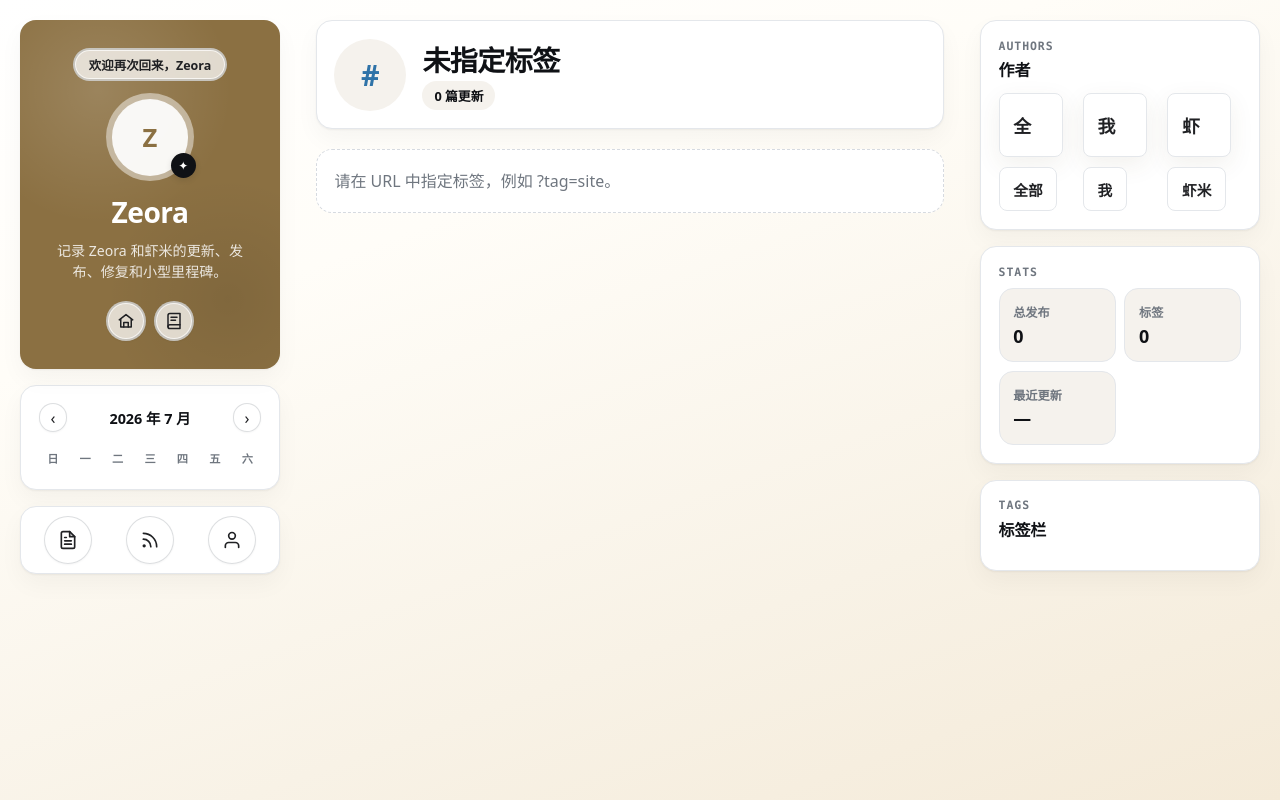
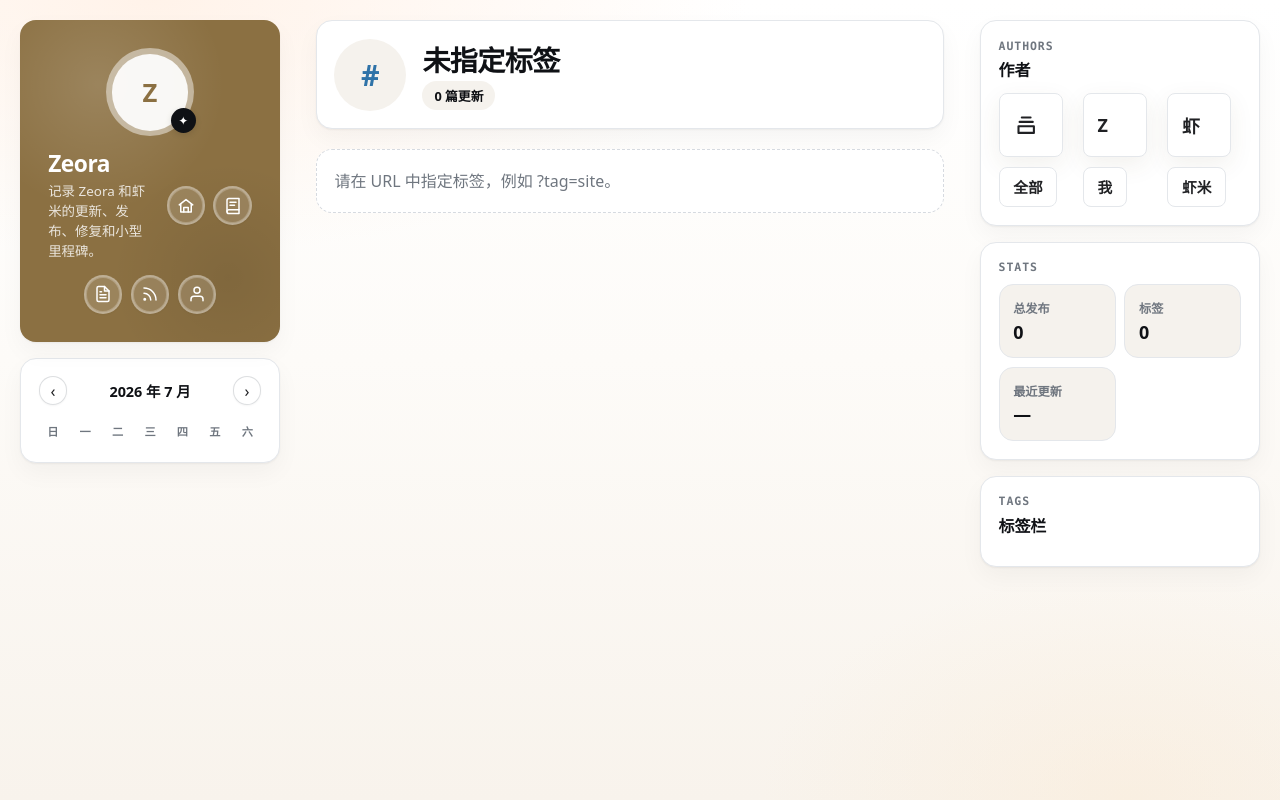
Before and after one commit to Zeora315/logbook, a website: page public/tag.html in a window 1280 px wide. Drawn offline with Linux system fonts and the light colour scheme.

Commit message:
Refactor profile card layout and soften page gradient

```diff
--- a/public/assets/app.js
+++ b/public/assets/app.js
@@ -73,8 +73,8 @@ const calendarGrid = document.querySelector("#calendar-grid");
 const profileAvatarImg = document.querySelector("#profile-avatar-img");
 const profileName = document.querySelector("#profile-name");
 const profileBio = document.querySelector("#profile-bio");
-const profileGreeting = document.querySelector(".profile-greeting");
 const drawerMedia = window.matchMedia("(max-width: 760px)");
+let noticeTimer = 0;
 
 openLeftBtn?.addEventListener("click", () => openDrawer("left"));
 openRightBtn?.addEventListener("click", () => openDrawer("right"));
@@ -109,6 +109,7 @@ window.logbook = {
   loadConfig,
   applyNavLinks,
   syncAuthorSwitch,
+  renderAuthorSwitchAvatars,
   createInitialsAvatar,
   sortPosts,
   formatTimeAgo,
@@ -149,7 +150,6 @@ function applyNavLinks(links) {
 
 function initProfile() {
   const owner = AUTHORS[SITE.ownerId] || AUTHORS.me;
-  if (profileGreeting) profileGreeting.textContent = SITE.greeting;
   if (profileName) profileName.textContent = owner.name;
   if (profileBio) profileBio.textContent = owner.bio || AUTHORS.me.bio;
   if (profileAvatarImg) {
@@ -168,6 +168,8 @@ function syncAuthorSwitch() {
   const switches = document.querySelectorAll(".author-switch");
   if (!switches.length) return;
 
+  renderAuthorSwitchAvatars();
+
   let active = "";
   if (document.body.dataset.page === "public") {
     active = "all";
@@ -183,6 +185,35 @@ function syncAuthorSwitch() {
     } else {
       item.removeAttribute("aria-current");
     }
+  });
+}
+
+function renderAuthorSwitchAvatars() {
+  document.querySelectorAll("[data-author-avatar]").forEach((avatar) => {
+    const author = AUTHORS[avatar.dataset.authorAvatar];
+    if (!author) return;
+
+    avatar.style.setProperty("--author-color", author.color);
+    avatar.textContent = "";
+
+    if (!author.avatar) {
+      avatar.textContent = author.name.slice(0, 1);
+      return;
+    }
+
+    const fallback = document.createElement("span");
+    fallback.className = "initials";
+    fallback.textContent = author.name.slice(0, 1);
+
+    const image = document.createElement("img");
+    image.src = author.avatar;
+    image.alt = "";
+    image.addEventListener("error", () => {
+      image.remove();
+      avatar.append(fallback);
+    }, { once: true });
+
+    avatar.append(image);
   });
 }
 
@@ -371,6 +402,8 @@ function createInitialsAvatar(author, id) {
 }
 
 function setNotice(message, autoHide) {
+  if (!notice) return;
+  window.clearTimeout(noticeTimer);
   if (!message) {
     notice.hidden = true;
     notice.textContent = "";
@@ -378,11 +411,10 @@ function setNotice(message, autoHide) {
   }
   notice.hidden = false;
   notice.textContent = message;
-  if (autoHide) {
-    window.setTimeout(() => {
-      notice.hidden = true;
-    }, 1800);
-  }
+  noticeTimer = window.setTimeout(() => {
+    notice.hidden = true;
+    notice.textContent = "";
+  }, autoHide ? 1800 : 5000);
 }
 
 function formatTimeAgo(value) {
--- a/public/assets/styles.css
+++ b/public/assets/styles.css
@@ -3,7 +3,10 @@
   --bg: #faf8f4;
   --warm-yellow: #8b7042;
   --warm-yellow-light: rgba(250, 240, 220, 0.9);
-  --page-gradient: linear-gradient(160deg, #ffffff 0%, #fffdf8 30%, #f8f2e6 70%, #f4ead8 100%);
+  --page-gradient:
+    radial-gradient(ellipse 80% 55% at 12% 0%, rgba(255, 238, 225, 0.72) 0%, transparent 58%),
+    radial-gradient(ellipse 55% 55% at 88% 100%, rgba(250, 235, 215, 0.52) 0%, transparent 52%),
+    linear-gradient(180deg, #ffffff 0%, #fdfbf8 45%, #f8f3ec 100%);
   --surface: #ffffff;
   --surface-soft: #f5f2ed;
   --surface-tint: #faf7f2;
@@ -220,14 +223,14 @@ a {
 .profile-card {
   position: relative;
   overflow: hidden;
-  display: grid;
-  place-items: center;
-  gap: 0.75rem;
+  display: flex;
+  flex-direction: column;
+  align-items: center;
+  gap: 0.85rem;
   padding: clamp(1.4rem, 2.2vw, 2rem);
   border: 0;
   background: #8b7042;
   color: #fff;
-  text-align: center;
   flex-shrink: 0;
   min-height: fit-content;
 }
@@ -245,19 +248,12 @@ a {
   position: relative;
 }
 
-.left-rail .profile-greeting {
-  border-color: var(--capsule-border);
-  background: var(--capsule-fill);
-  color: var(--ink);
-  box-shadow: inset 0 0 0 1px rgba(255, 255, 255, 0.72);
-}
-
 .left-rail .profile-card h1 {
   color: #fff;
 }
 
 .left-rail .profile-bio {
-  color: rgba(255, 255, 255, 0.84);
+  color: rgba(255, 255, 255, 0.82);
 }
 
 .left-rail .profile-avatar {
@@ -273,29 +269,19 @@ a {
   color: #fff;
 }
 
-.left-rail .social-btn {
-  border-color: var(--capsule-border);
-  background: var(--capsule-fill);
-  color: var(--ink);
-  box-shadow: inset 0 0 0 1px rgba(255, 255, 255, 0.72), 0 1px 2px rgba(15, 17, 21, 0.04);
-}
-
-.left-rail .social-btn:hover {
-  border-color: var(--capsule-border-strong);
-  background: var(--capsule-fill-hover);
-}
-
-.profile-greeting {
-  display: inline-flex;
-  align-items: center;
-  border-radius: 999px;
-  border: 2px solid rgba(255, 255, 255, 0.35);
-  background: rgba(255, 255, 255, 0.18);
+.left-rail .social-btn,
+.left-rail .nav-btn {
+  border-color: rgba(255, 255, 255, 0.35);
+  background: rgba(255, 255, 255, 0.14);
   color: #fff;
-  padding: 0.35rem 0.85rem;
-  font-size: 0.78rem;
-  font-weight: 700;
-  backdrop-filter: blur(4px);
+  box-shadow: inset 0 0 0 1px rgba(255, 255, 255, 0.22), 0 1px 2px rgba(15, 17, 21, 0.04);
+}
+
+.left-rail .social-btn:hover,
+.left-rail .nav-btn:hover,
+.left-rail .nav-btn.is-active {
+  background: rgba(255, 255, 255, 0.28);
+  border-color: rgba(255, 255, 255, 0.5);
 }
 
 .profile-avatar {
@@ -346,33 +332,56 @@ a {
   line-height: 1;
 }
 
+.profile-row {
+  display: flex;
+  align-items: center;
+  justify-content: space-between;
+  gap: 0.75rem;
+  width: 100%;
+}
+
+.profile-text {
+  display: flex;
+  flex-direction: column;
+  gap: 0.25rem;
+  min-width: 0;
+  text-align: left;
+}
+
 .profile-card h1 {
-  margin: 0.2rem 0 0;
+  margin: 0;
   color: #fff;
-  font-size: clamp(1.5rem, 2.2vw, 2rem);
-  line-height: 1.1;
+  font-size: 1.42rem;
+  line-height: 1.2;
   letter-spacing: -0.02em;
 }
 
 .profile-bio {
   margin: 0;
   color: rgba(255, 255, 255, 0.82);
-  font-size: 0.88rem;
-  line-height: 1.55;
+  font-size: 0.84rem;
+  line-height: 1.5;
 }
 
 .profile-social {
+  display: flex;
+  flex-shrink: 0;
+  gap: 0.5rem;
+}
+
+.profile-nav {
   display: flex;
   justify-content: center;
   gap: 0.55rem;
-  margin-top: 0.35rem;
-}
-
-.social-btn {
+  width: 100%;
+}
+
+.social-btn,
+.nav-btn {
   display: inline-grid;
   place-items: center;
-  width: 2.5rem;
-  height: 2.5rem;
+  width: 2.4rem;
+  height: 2.4rem;
   border-radius: 999px;
   border: 2px solid rgba(255, 255, 255, 0.35);
   background: rgba(255, 255, 255, 0.14);
@@ -380,7 +389,9 @@ a {
   transition: background 140ms ease, transform 140ms ease, border-color 140ms ease;
 }
 
-.social-btn:hover {
+.social-btn:hover,
+.nav-btn:hover,
+.nav-btn.is-active {
   background: rgba(255, 255, 255, 0.28);
   border-color: rgba(255, 255, 255, 0.5);
   transform: translateY(-1px);
@@ -424,39 +435,6 @@ h3 {
   font-size: clamp(1.2rem, 1.7vw, 1.58rem);
   line-height: 1.22;
   letter-spacing: -0.02em;
-}
-
-.icon-nav-card {
-  display: flex;
-  align-items: center;
-  justify-content: space-around;
-  gap: 0.35rem;
-  padding: 0.55rem;
-}
-
-.left-rail > .icon-nav-card {
-  margin-top: auto;
-}
-
-.icon-nav-card a {
-  display: inline-grid;
-  place-items: center;
-  width: 3rem;
-  height: 3rem;
-  border-radius: 999px;
-  border: 1px solid var(--capsule-border);
-  background: var(--capsule-fill);
-  color: var(--ink);
-  box-shadow: inset 0 0 0 1px rgba(255, 255, 255, 0.72), 0 1px 2px rgba(15, 17, 21, 0.04);
-  transition: background 140ms ease, color 140ms ease, transform 140ms ease, border-color 140ms ease;
-}
-
-.icon-nav-card a:hover,
-.icon-nav-card a.is-active {
-  background: var(--capsule-fill-hover);
-  border-color: var(--capsule-border-strong);
-  color: var(--ink-strong);
-  transform: translateY(-1px);
 }
 
 .log-stage {
--- a/public/assets/tag.js
+++ b/public/assets/tag.js
@@ -58,6 +58,7 @@ const nameEl = document.querySelector("#tag-name");
 const countEl = document.querySelector("#tag-count");
 const postsEl = document.querySelector("#tag-posts");
 const notice = document.querySelector("#tag-notice");
+let noticeTimer = 0;
 
 loadConfig();
 init();
@@ -94,6 +95,7 @@ async function loadPosts() {
     if (!response.ok) throw new Error(`API returned ${response.status}`);
     const payload = await response.json();
     state.posts = Array.isArray(payload.posts) ? payload.posts : [];
+    setNotice("", true);
   } catch (error) {
     state.posts = SAMPLE_POSTS;
     setNotice("暂时没有连上 KV API，正在显示本地示例内容。", false);
@@ -158,6 +160,8 @@ function renderEmpty() {
 }
 
 function setNotice(message, autoHide) {
+  if (!notice) return;
+  window.clearTimeout(noticeTimer);
   if (!message) {
     notice.hidden = true;
     notice.textContent = "";
@@ -165,11 +169,10 @@ function setNotice(message, autoHide) {
   }
   notice.hidden = false;
   notice.textContent = message;
-  if (autoHide) {
-    window.setTimeout(() => {
-      notice.hidden = true;
-    }, 1800);
-  }
+  noticeTimer = window.setTimeout(() => {
+    notice.hidden = true;
+    notice.textContent = "";
+  }, autoHide ? 1800 : 5000);
 }
 
 function sortPosts(a, b) {
--- a/public/tag.html
+++ b/public/tag.html
@@ -16,13 +16,15 @@
     <main class="public-shell">
       <aside class="left-rail" id="left-rail" aria-label="左侧边栏">
         <section class="rail-card profile-card" aria-labelledby="profile-name">
-          <span class="profile-greeting">欢迎再次回来，Zeora</span>
           <span class="profile-avatar" aria-label="Zeora 的头像">
             <img id="profile-avatar-img" src="" alt="Zeora" />
             <span class="profile-status" aria-hidden="true">✦</span>
           </span>
+          <div class="profile-row">
+            <div class="profile-text">
               <h1 id="profile-name">Zeora</h1>
               <p class="profile-bio">记录 Zeora 和虾米的更新、发布、修复和小型里程碑。</p>
+            </div>
             <div class="profile-social">
               <a class="social-btn" href="https://zeora.top" aria-label="个人主页" title="个人主页">
                 <svg width="18" height="18" viewBox="0 0 24 24" fill="none" stroke="currentColor" stroke-width="2" stroke-linecap="round" stroke-linejoin="round"><path d="m3 10.5 9-7 9 7"></path><path d="M5 10v10h14V10"></path><path d="M9 20v-6h6v6"></path></svg>
@@ -31,6 +33,18 @@
                 <svg width="18" height="18" viewBox="0 0 24 24" fill="none" stroke="currentColor" stroke-width="2" stroke-linecap="round" stroke-linejoin="round"><path d="M4 19.5A2.5 2.5 0 0 1 6.5 17H20"></path><path d="M4 4.5A2.5 2.5 0 0 1 6.5 2H20v20H6.5A2.5 2.5 0 0 1 4 19.5z"></path><path d="M8 7h8"></path><path d="M8 11h6"></path></svg>
               </a>
             </div>
+          </div>
+          <nav class="profile-nav" aria-label="站点导航">
+            <a class="nav-btn" href="/" aria-label="文章">
+              <svg width="18" height="18" viewBox="0 0 24 24" fill="none" stroke="currentColor" stroke-width="2" stroke-linecap="round" stroke-linejoin="round"><path d="M14 2H6a2 2 0 0 0-2 2v16a2 2 0 0 0 2 2h12a2 2 0 0 0 2-2V8z"></path><polyline points="14 2 14 8 20 8"></polyline><line x1="16" y1="13" x2="8" y2="13"></line><line x1="16" y1="17" x2="8" y2="17"></line><polyline points="10 9 9 9 8 9"></polyline></svg>
+            </a>
+            <a class="nav-btn" href="/api/feed.json" aria-label="RSS">
+              <svg width="18" height="18" viewBox="0 0 24 24" fill="none" stroke="currentColor" stroke-width="2" stroke-linecap="round" stroke-linejoin="round"><path d="M4 11a9 9 0 0 1 9 9"></path><path d="M4 4a16 16 0 0 1 16 16"></path><circle cx="5" cy="19" r="1"></circle></svg>
+            </a>
+            <a class="nav-btn" href="/admin.html" aria-label="后台">
+              <svg width="18" height="18" viewBox="0 0 24 24" fill="none" stroke="currentColor" stroke-width="2" stroke-linecap="round" stroke-linejoin="round"><path d="M20 21v-2a4 4 0 0 0-4-4H8a4 4 0 0 0-4 4v2"></path><circle cx="12" cy="7" r="4"></circle></svg>
+            </a>
+          </nav>
         </section>
 
         <section class="rail-card calendar-card" aria-label="发布日历">
@@ -49,18 +63,6 @@
             <span class="calendar-dow">六</span>
           </div>
         </section>
-
-        <nav class="rail-card icon-nav-card" aria-label="站点导航">
-          <a href="/" aria-label="文章">
-            <svg width="20" height="20" viewBox="0 0 24 24" fill="none" stroke="currentColor" stroke-width="2" stroke-linecap="round" stroke-linejoin="round"><path d="M14 2H6a2 2 0 0 0-2 2v16a2 2 0 0 0 2 2h12a2 2 0 0 0 2-2V8z"></path><polyline points="14 2 14 8 20 8"></polyline><line x1="16" y1="13" x2="8" y2="13"></line><line x1="16" y1="17" x2="8" y2="17"></line><polyline points="10 9 9 9 8 9"></polyline></svg>
-          </a>
-          <a href="/api/feed.json" aria-label="RSS">
-            <svg width="20" height="20" viewBox="0 0 24 24" fill="none" stroke="currentColor" stroke-width="2" stroke-linecap="round" stroke-linejoin="round"><path d="M4 11a9 9 0 0 1 9 9"></path><path d="M4 4a16 16 0 0 1 16 16"></path><circle cx="5" cy="19" r="1"></circle></svg>
-          </a>
-          <a href="/admin.html" aria-label="后台">
-            <svg width="20" height="20" viewBox="0 0 24 24" fill="none" stroke="currentColor" stroke-width="2" stroke-linecap="round" stroke-linejoin="round"><path d="M20 21v-2a4 4 0 0 0-4-4H8a4 4 0 0 0-4 4v2"></path><circle cx="12" cy="7" r="4"></circle></svg>
-          </a>
-        </nav>
       </aside>
 
       <section class="log-stage" aria-labelledby="tag-posts-title">
@@ -80,17 +82,19 @@
           <p class="kicker">Authors</p>
           <h2 class="side-title" id="authors-title">作者</h2>
           <div class="author-switch-list" aria-label="按作者查看">
-            <a class="author-switch" href="/" data-author-filter="all" aria-label="查看全部更新">
-              <span class="author-switch-avatar author-all" aria-hidden="true">全</span>
-              <span>全部</span>
+            <a class="author-switch author-switch-all" href="/" data-author-filter="all" aria-label="查看全部更新">
+              <span class="author-switch-avatar author-all" aria-hidden="true">
+                <svg width="26" height="26" viewBox="0 0 24 24" fill="none" stroke="currentColor" stroke-width="1.9" stroke-linecap="round" stroke-linejoin="round"><path d="M6 9h12"></path><path d="M8 5h8"></path><path d="M5 13h14v6H5z"></path></svg>
+              </span>
+              <span class="author-switch-label">全部</span>
             </a>
             <a class="author-switch" href="/author.html?id=me" data-author-filter="me" aria-label="查看我的更新">
-              <span class="author-switch-avatar" style="--author-color: #4b8fbf" aria-hidden="true">我</span>
-              <span>我</span>
+              <span class="author-switch-avatar" data-author-avatar="me" style="--author-color: #4b8fbf" aria-hidden="true">我</span>
+              <span class="author-switch-label">我</span>
             </a>
             <a class="author-switch" href="/author.html?id=openclaw" data-author-filter="openclaw" aria-label="查看虾米的更新">
-              <span class="author-switch-avatar" style="--author-color: #ee8f43" aria-hidden="true">虾</span>
-              <span>虾米</span>
+              <span class="author-switch-avatar" data-author-avatar="openclaw" style="--author-color: #ee8f43" aria-hidden="true">虾</span>
+              <span class="author-switch-label">虾米</span>
             </a>
           </div>
         </section>
```
Also changed, not shown: public/assets/author.js (+8 -5 lines), public/author.html (+24 -20 lines), public/index.html (+24 -20 lines). Lines whose indentation alone changed are shown as unchanged.
